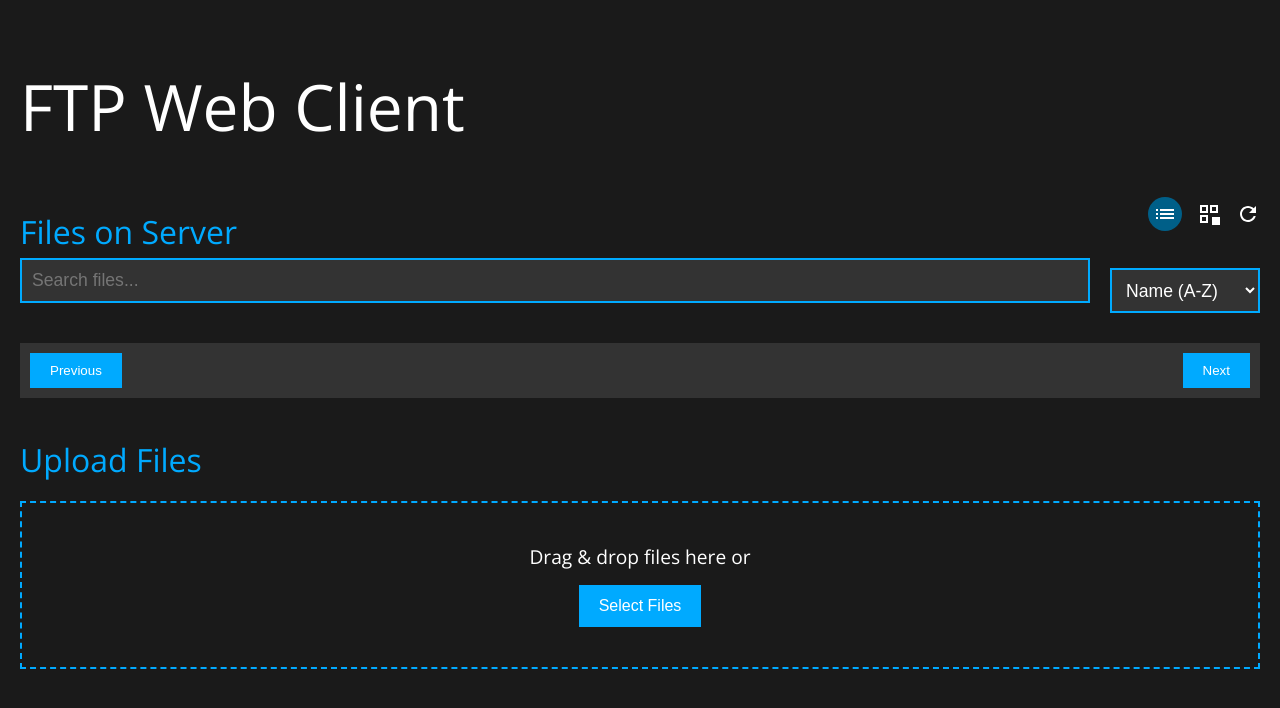
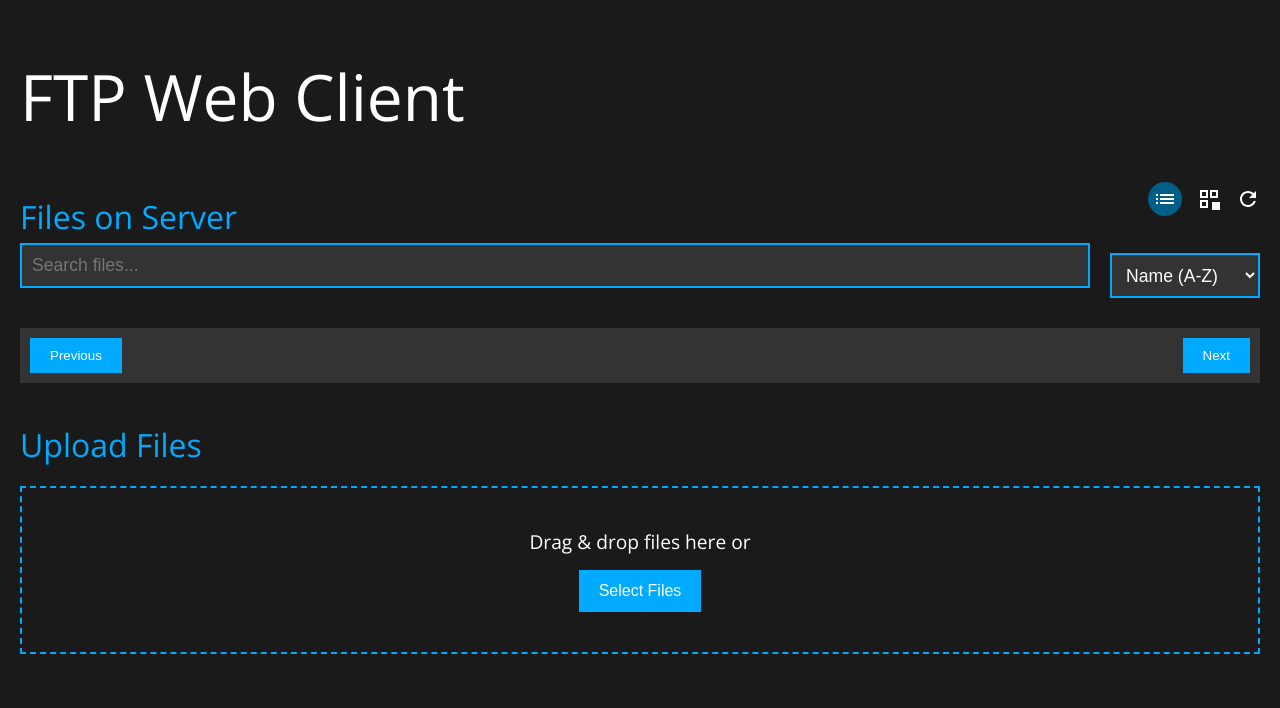
Before and after one commit to estape11/wp-ftp-web, a website: page public/index.html in a window 1280 px wide. Drawn offline with nearby package versions, Linux system fonts and the light colour scheme; no server answers.

Commit message:
fix: Reduce header padding for a slimmer look

```diff
--- a/public/style.css
+++ b/public/style.css
@@ -5,7 +5,7 @@ body {
     background-color: #1a1a1a;
     color: #ffffff;
     margin: 0;
-    padding: 20px;
+    padding: 10px 20px; /* Reduced vertical padding */
 }
 
 h1, h2 {
@@ -17,7 +17,7 @@ h1, h2 {
 
 h1 {
     font-size: 4em;
-    margin-bottom: 20px;
+    margin-bottom: 15px; /* Reduced margin */
 }
 
 h2 {
```
